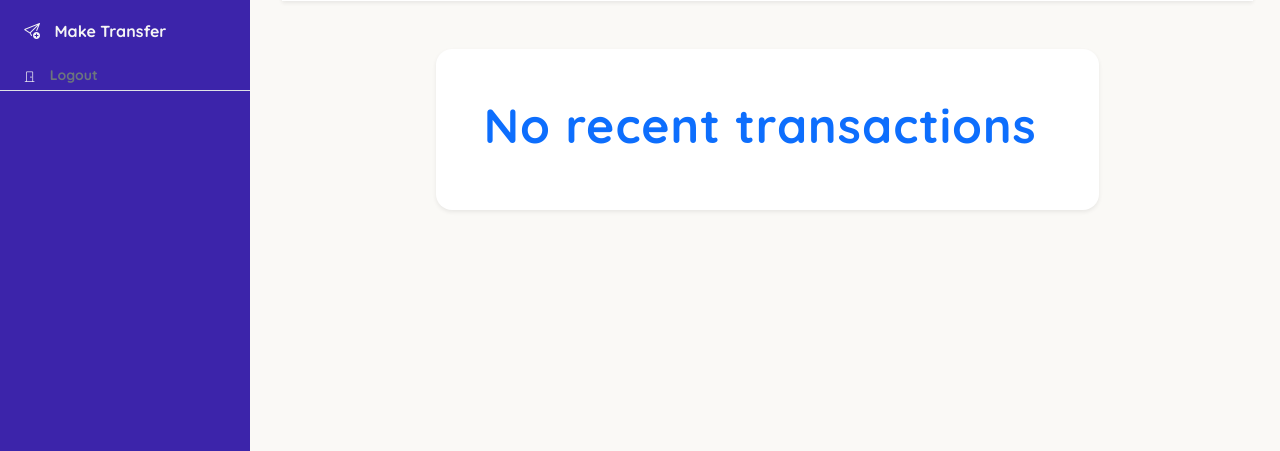
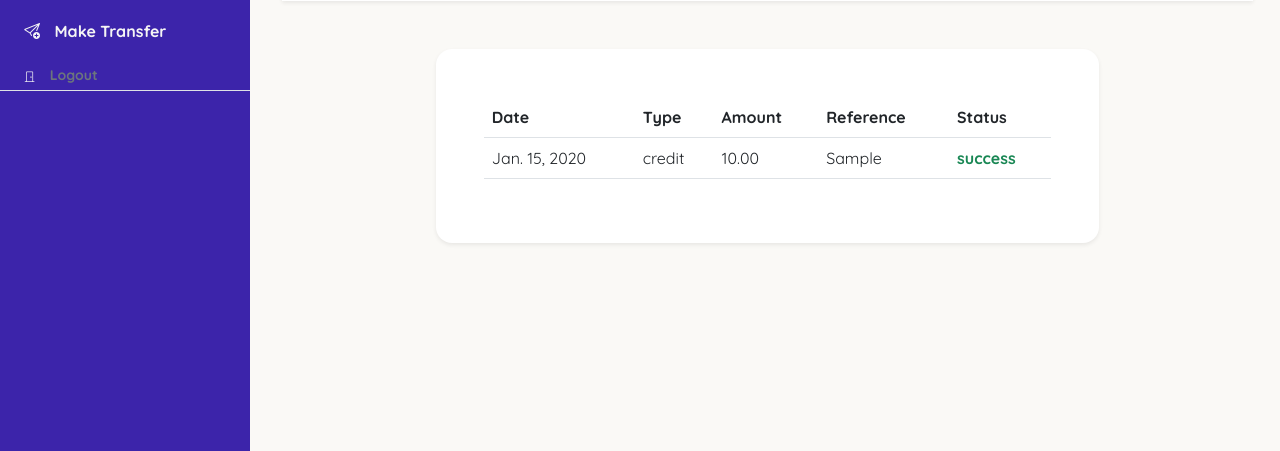
Before and after one commit to ndmichael/digital_banking, a Django app: template clients/templates/users/profile.html in a window 1280 px wide. Shown: the part 349-800 px from the top of the page. Run offline with Django 5.2, Linux system fonts and the light colour scheme; tables that the repository leaves empty hold one stand-in row (values such as "Sample post"); the template is opened without the code that fills it: values that come from a table or form of the project are taken from there, most other values are stand-ins (such as "Sample title", 1, 10 or a date in 2020); some libraries are stand-ins or nearby versions.

Commit message:
displaying transactions

```diff
--- a/clients/templates/users/profile.html
+++ b/clients/templates/users/profile.html
@@ -84,9 +84,41 @@
             </section>
             <section class="row pt-5">
                 <div class="col-12 col-md-8 mx-auto p-5 bg-white shadow-sm rounded-4">
+                    {% if transactions %}
+                        <table class=" table table-responsive">
+                            <thead>
+                                <tr>
+                                    <th>Date</th>
+                                    <th>Type</th>
+                                    <th>Amount</th>
+                                    <th>Reference</th>
+                                    <th>Status</th>
+                                </tr>
+                            </thead>
+                            <tbody>
+                                {% for transaction in transactions %}
+                                    <tr>
+                                        <td>{{transaction.transaction_date}}</td>
+                                        <td>{{transaction.record}}</td>
+                                        <td>{{transaction.amount}}</td>
+                                        <td>{{transaction.reference}}</td>
+                                        {% if transaction.status == 'pending' %}
+                                            <td><span class="fw-bolder text-warning">{{transaction.status}}</span></td>
+                                        {% elif transaction.status == 'success' %}
+                                            <td><span class="fw-bolder text-success">{{transaction.status}}</span></td>
+                                        {% else %}
+                                            <td><span class="fw-bolder text-danger">{{transaction.status}}</span></td>
+                                        {% endif %}
+                                    </tr>
+
+                                {% endfor %}
+                            </tbody>
+                        </table>
+                    {% else %}
                     <h3 class="text-primary">
                         No recent transactions
                     </h3>
+                    {% endif %}
                 </div>
             </section>
         </div>
```
